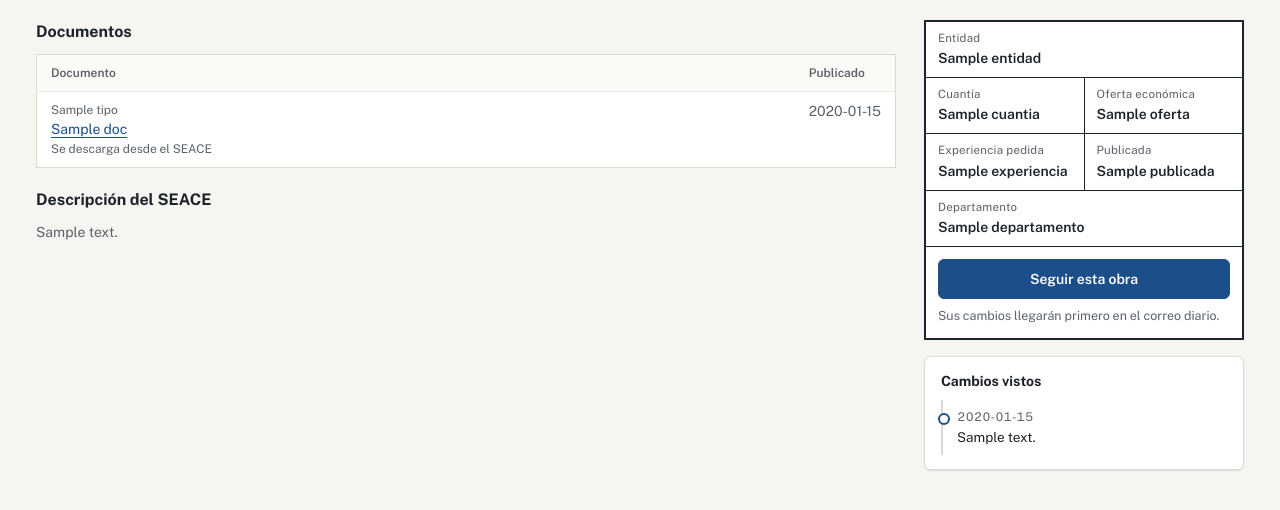
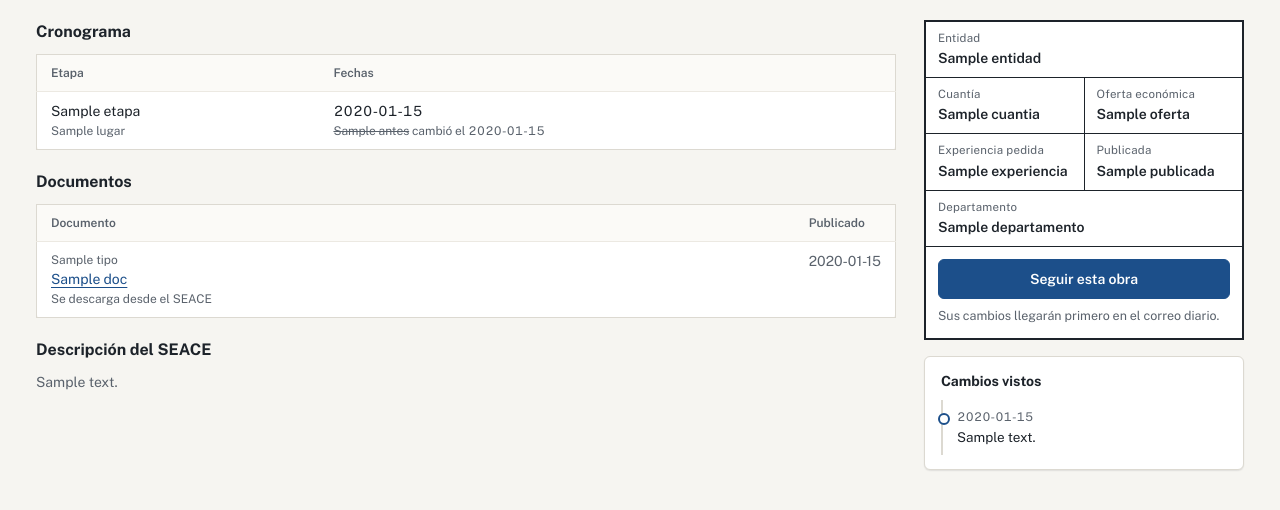
Before and after one commit to Javier-Briceno/seace-monitor-new, a Python web app: template src/seace_monitor/web/templates/obra.html in a window 1280 px wide. Shown: the part 200-710 px from the top of the page. Run offline with Jinja, Linux system fonts and the light colour scheme; the template is opened without the code that fills it: most values are stand-ins (such as "Sample title", 1, 10 or a date in 2020).

Commit message:
Show the cronograma on the obra page, moved dates struck through
Co-Authored-By: Claude Opus 5.5 <noreply@anthropic.com>

```diff
--- a/src/seace_monitor/web/app.py
+++ b/src/seace_monitor/web/app.py
@@ -151,6 +151,7 @@ def create_app(settings: dict, connect: Callable[[], psycopg.Connection] = db.co
         return pages.TemplateResponse(request, "obra.html", {
             "o": found, "s": data.summary(found, followed, now), "d": data.detail(found), "sesion": session,
             "historial": data.history(conn, nid), "documentos": data.documents(conn, nid),
+            "cronograma": data.cronograma(conn, nid),
             "publicada": data.long_date(found["fecha_publicacion"], time=False), "volver": back_to_list(request)})
 
     @app.post("/obras/{nid}/seguir")
--- a/src/seace_monitor/web/static/app.css
+++ b/src/seace_monitor/web/static/app.css
@@ -245,6 +245,10 @@ label, legend { font-size: 13px; font-weight: 500; color: var(--grafito); }
 .tabla-documentos .fecha { white-space: nowrap; width: 1%; color: var(--grafito); }
 .doc-tipo { display: block; font-size: 12px; color: var(--grafito); }
 .archivado { display: block; font-size: 12px; color: var(--grafito); }
+.tabla-cronograma .fecha { font-variant-numeric: tabular-nums; }
+.etapa-lugar { display: block; font-size: 12px; color: var(--grafito); }
+.etapa-cambio { display: block; font-size: 12px; color: var(--grafito); }
+.etapa-cambio del { color: var(--grafito); }
 .escaneo { display: block; font-size: 12.5px; color: var(--ocre); margin-top: 2px; }
 .descripcion { color: var(--grafito); max-width: 75ch; font-size: 14px; }
 @media (max-width: 559px) {
--- a/src/seace_monitor/web/templates/obra.html
+++ b/src/seace_monitor/web/templates/obra.html
@@ -64,6 +64,23 @@
     </section>
     {% endfor %}
 
+    {% if cronograma %}
+    <section class="bloque">
+      <h2>Cronograma</h2>
+      <table class="tabla tabla-cronograma">
+        <thead><tr><th scope="col">Etapa</th><th scope="col">Fechas</th></tr></thead>
+        <tbody>
+          {% for c in cronograma %}
+          <tr>
+            <td>{{ c.etapa }}{% if c.lugar %}<span class="etapa-lugar">{{ c.lugar }}</span>{% endif %}</td>
+            <td class="fecha">{{ c.fechas or "—" }}{% if c.antes %}<span class="etapa-cambio"><del>{{ c.antes }}</del> cambió el {{ c.cambio.strftime("%d/%m") }}</span>{% endif %}</td>
+          </tr>
+          {% endfor %}
+        </tbody>
+      </table>
+    </section>
+    {% endif %}
+
     <section class="bloque">
       <h2>Documentos</h2>
       {% if documentos %}
```
Also changed, not shown: src/seace_monitor/web/data.py (+21 -0 lines), tests/test_web.py (+16 -0 lines).
